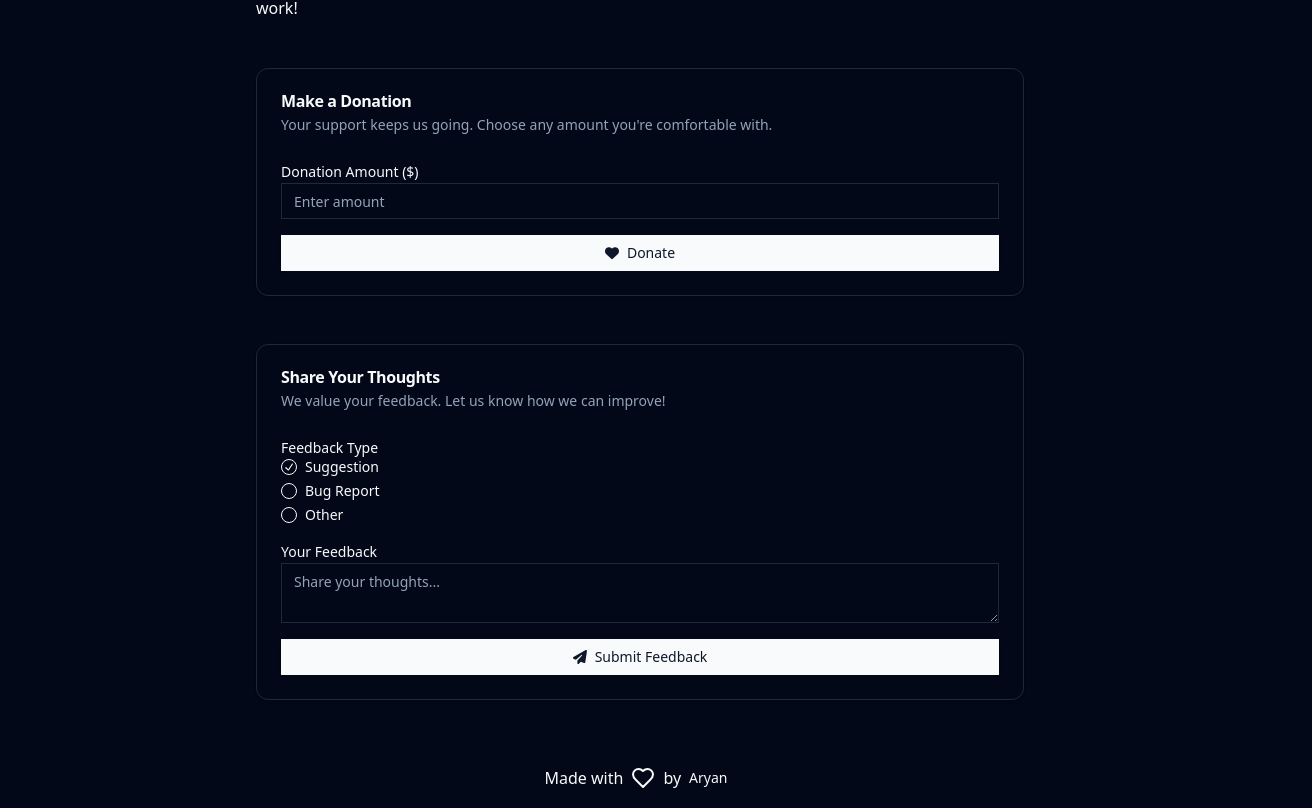
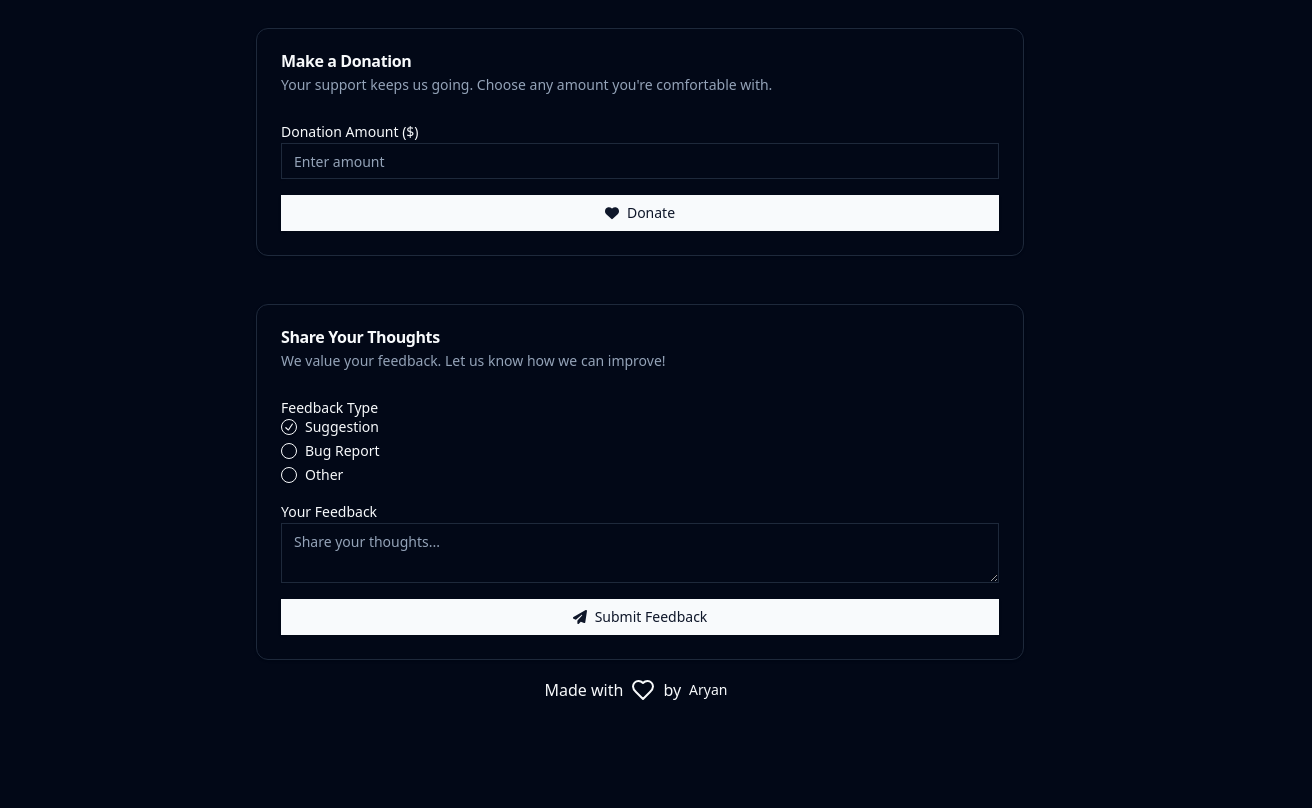
Before and after one commit to aryanbhat/habitify, a React (Vite) app: page /support in a window 1280 px wide. Shown: the part 448-1256 px from the top of the page, 1312 px wide, since content can reach past the window. After the commit the page ends 1176 px from the top, so only its background shows below. Built offline with nearby package versions, Linux system fonts and the light colour scheme; no server answers.

Commit message:
some more changes quick footer one

```diff
--- a/src/App.tsx
+++ b/src/App.tsx
@@ -8,7 +8,6 @@
 import Profile from "./page/Profile";
 import Settings from "./page/Settings";
 import SupportPage from "./page/Support";
-import Footer from "./components/Footer";
 
 function App() {
   // const { modal_type } = useSelector((state) => state.modal);
@@ -24,7 +23,6 @@
         <Route path="/settings" element={<Settings />} />
         <Route path="/support" element={<SupportPage />} />
       </Routes>
-      <Footer />
     </div>
   );
 }
--- a/src/components/Footer.tsx
+++ b/src/components/Footer.tsx
@@ -10,7 +10,7 @@
   }
 
   return (
-    <div className=" w-screen flex items-center justify-center my-3">
+    <div className=" w-screen  flex items-center justify-center my-3">
       Made with <Heart className="  mx-2" /> by{" "}
       <Button
         variant={"link"}
--- a/src/page/Habits.tsx
+++ b/src/page/Habits.tsx
@@ -6,6 +6,7 @@
 
 import { setNavbarState } from "@/stores/navbarSlice/navbarSlice";
 import { useAppDispatch } from "@/hooks/reduxHook";
+import Footer from "@/components/Footer";
 
 const Habits = () => {
   const dispatch = useAppDispatch();
@@ -64,6 +65,7 @@
         <HabitCalendar data={data} />
         <HabitCalendar data={secondData} />
       </div>
+      <Footer />
     </AnimatedComponent>
   );
 };
--- a/src/page/Landing.tsx
+++ b/src/page/Landing.tsx
@@ -15,6 +15,7 @@
 import HabitCalendar from "@/components/LandingHabitCalendar";
 import { useAppDispatch } from "@/hooks/reduxHook";
 import { HabitValue } from "@/Types/type";
+import Footer from "@/components/Footer";
 
 export default function LandingPage() {
   const navigate = useNavigate();
@@ -214,6 +215,7 @@
           </Button>
         </motion.div>
       </motion.div>
+      <Footer />
     </div>
   );
 }
--- a/src/page/Support.tsx
+++ b/src/page/Support.tsx
@@ -17,6 +17,7 @@
 import toast from "react-hot-toast";
 import { useAppDispatch } from "@/hooks/reduxHook";
 import { setNavbarState } from "@/stores/navbarSlice/navbarSlice";
+import Footer from "@/components/Footer";
 
 export default function SupportPage() {
   const [amount, setAmount] = useState("");
@@ -47,7 +48,7 @@
   };
 
   return (
-    <div className="min-h-screen bg-background text-foreground py-12 px-4 sm:px-6 lg:px-8">
+    <div className="min-h-screen bg-background text-foreground py-2 px-4 sm:px-6 lg:px-8">
       <div className="max-w-3xl mx-auto">
         <motion.h1
           className="text-4xl font-bold text-center mb-8"
@@ -175,6 +176,7 @@
           </Card>
         </motion.section>
       </div>
+      <Footer />
     </div>
   );
 }
```
